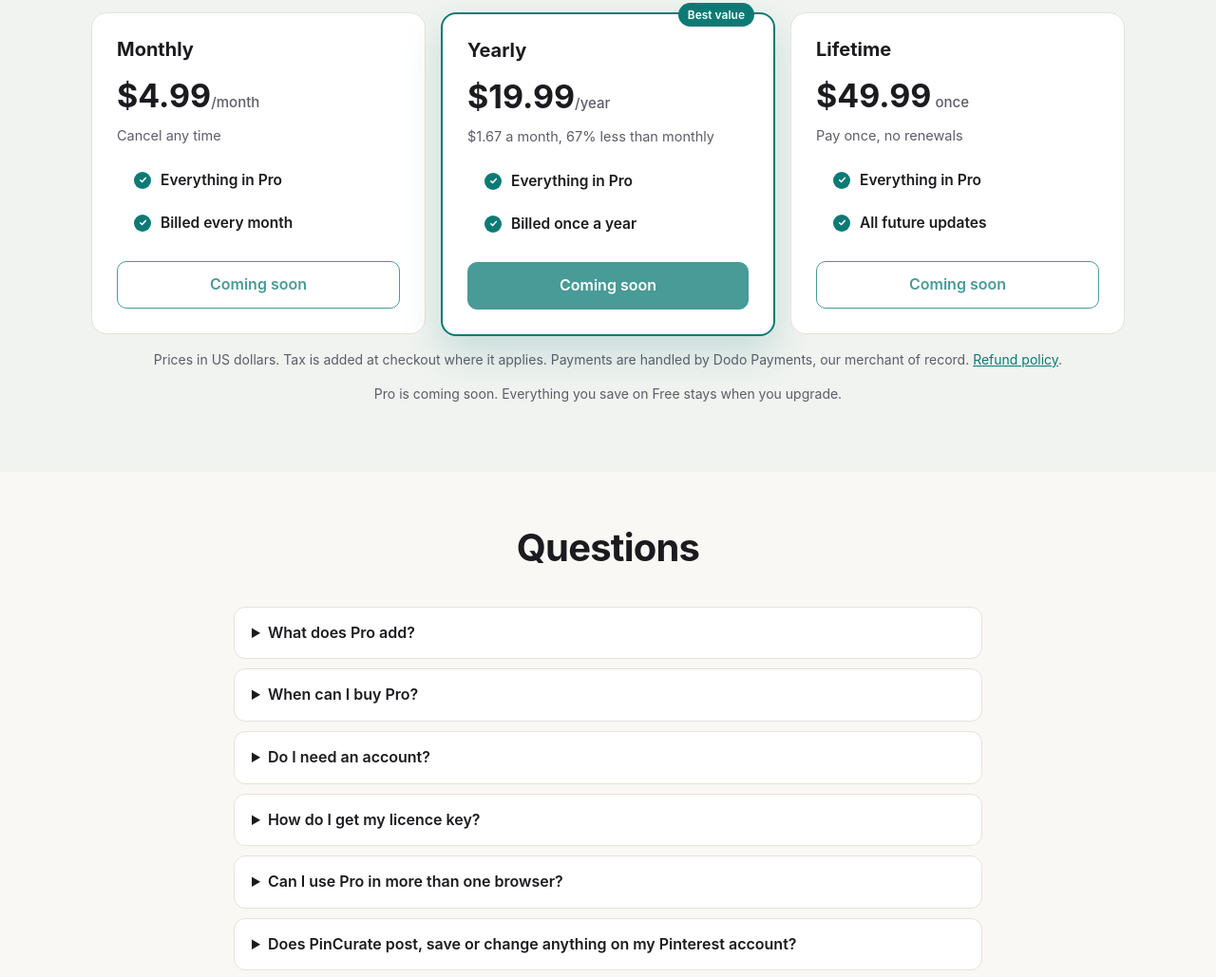
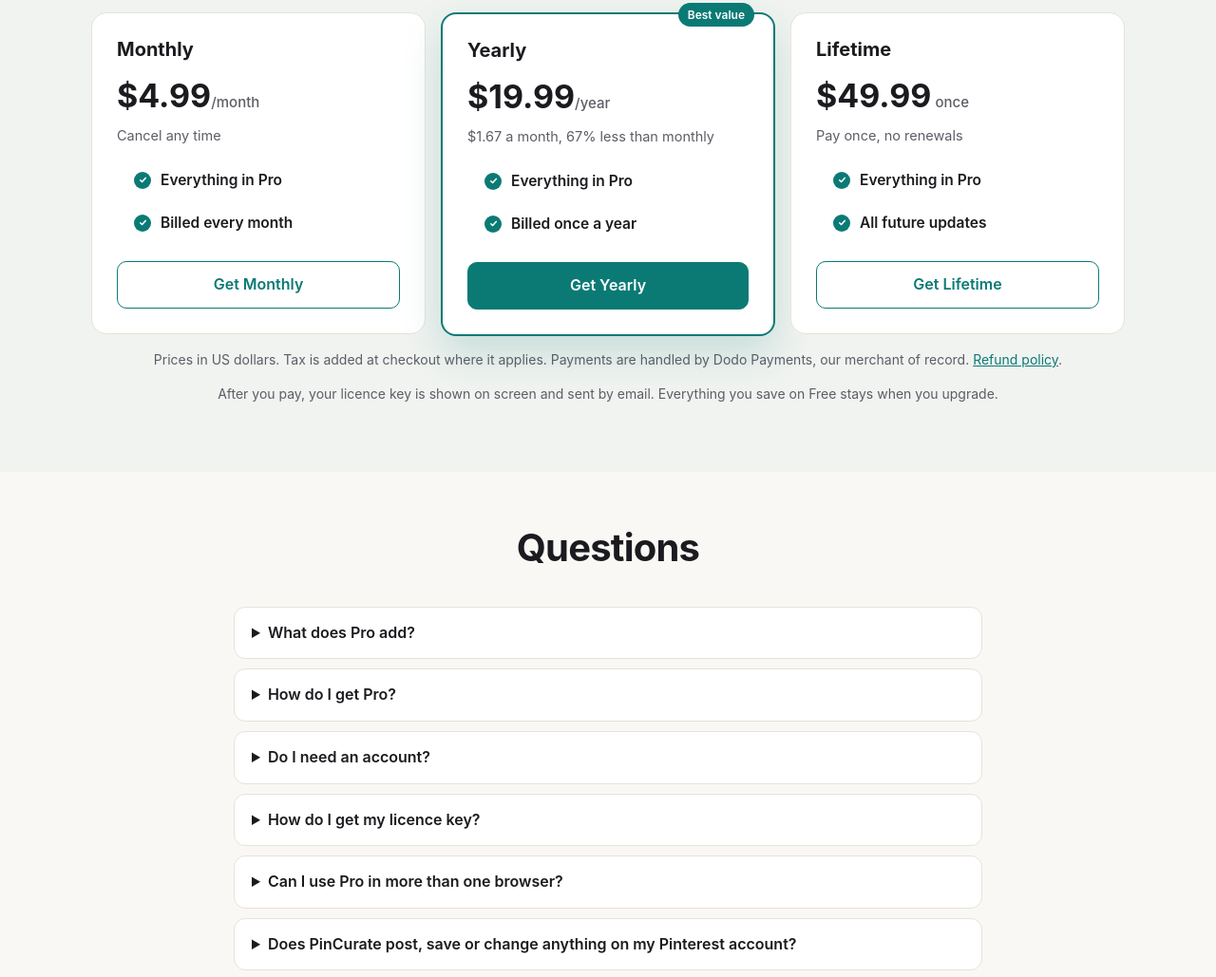
Before and after one commit to un1va/pincurate-site, a plain HTML site: page index.html in a window 1280 px wide. Shown: the part 6630-7659 px from the top of the page at 95% size. Drawn offline with Linux system fonts and the light colour scheme.

Commit message:
Pricing: Pro buttons open the live Dodo checkouts; drop coming soon text
Co-Authored-By: Claude Opus 5.5 <noreply@anthropic.com>

```diff
--- a/index.html
+++ b/index.html
@@ -39,7 +39,7 @@
     "@type": "FAQPage",
     "mainEntity": [
       { "@type": "Question", "name": "What does PinCurate Pro add?", "acceptedAnswer": { "@type": "Answer", "text": "Pro shows how pins change over time. You can watch pins, boards and searches and PinCurate records their saves about once an hour while you browse. You get a growth chart, the fastest rising pins, your rank in watched searches on every visit, a weekly summary of what moved, and the competitors and keyword gaps across your searches. Pro also removes the free limits: every row in the full view, all filters, full CSV export, pins kept up to 90 days and up to 10 of your own sites." } },
-      { "@type": "Question", "name": "How much does PinCurate Pro cost?", "acceptedAnswer": { "@type": "Answer", "text": "$4.99 a month, $19.99 a year, or $49.99 once for Lifetime. Prices are in US dollars; tax is added at checkout where it applies. Pro is coming soon." } },
+      { "@type": "Question", "name": "How much does PinCurate Pro cost?", "acceptedAnswer": { "@type": "Answer", "text": "$4.99 a month, $19.99 a year, or $49.99 once for Lifetime. Prices are in US dollars; tax is added at checkout where it applies." } },
       { "@type": "Question", "name": "How do I get my licence key?", "acceptedAnswer": { "@type": "Answer", "text": "Right after you pay, the thank-you page shows your key, and Dodo Payments emails it to you as well. Paste it in PinCurate's settings under PinCurate Pro and click Apply." } },
       { "@type": "Question", "name": "Can I use Pro in more than one browser?", "acceptedAnswer": { "@type": "Answer", "text": "Yes. One key works in up to 3 browsers. To move it, click Remove key in the settings of the old browser first." } },
       { "@type": "Question", "name": "Do I need an account?", "acceptedAnswer": { "@type": "Answer", "text": "No. PinCurate has no account or sign-in. Pro is unlocked with a licence key that you paste into the extension's settings." } },
@@ -248,7 +248,7 @@
             <div class="price">$4.99<small>/month</small></div>
             <p class="plan-sub">Cancel any time</p>
             <ul class="ticks"><li>Everything in Pro</li><li>Billed every month</li></ul>
-            <span class="btn ghost soon" aria-disabled="true">Coming soon</span>
+            <a class="btn ghost" href="https://checkout.dodopayments.com/buy/pdt_0NsmWvQBEldN6gdcdwa9f?quantity=1&amp;redirect_url=https%3A%2F%2Fun1va.github.io%2Fpincurate-site%2Fthanks.html" rel="noopener">Get Monthly</a>
           </div>
           <div class="plan best">
             <span class="ribbon">Best value</span>
@@ -256,18 +256,18 @@
             <div class="price">$19.99<small>/year</small></div>
             <p class="plan-sub">$1.67 a month, 67% less than monthly</p>
             <ul class="ticks"><li>Everything in Pro</li><li>Billed once a year</li></ul>
-            <span class="btn soon" aria-disabled="true">Coming soon</span>
+            <a class="btn" href="https://checkout.dodopayments.com/buy/pdt_0NsmXXUZk5GZcd5uYXs3G?quantity=1&amp;redirect_url=https%3A%2F%2Fun1va.github.io%2Fpincurate-site%2Fthanks.html" rel="noopener">Get Yearly</a>
           </div>
           <div class="plan">
             <h3>Lifetime</h3>
             <div class="price">$49.99<small> once</small></div>
             <p class="plan-sub">Pay once, no renewals</p>
             <ul class="ticks"><li>Everything in Pro</li><li>All future updates</li></ul>
-            <span class="btn ghost soon" aria-disabled="true">Coming soon</span>
+            <a class="btn ghost" href="https://checkout.dodopayments.com/buy/pdt_0NsmWnFhJmRgot8m1449M?quantity=1&amp;redirect_url=https%3A%2F%2Fun1va.github.io%2Fpincurate-site%2Fthanks.html" rel="noopener">Get Lifetime</a>
           </div>
         </div>
         <p class="note center">Prices in US dollars. Tax is added at checkout where it applies. Payments are handled by Dodo Payments, our merchant of record. <a href="refund.html">Refund policy</a>.</p>
-        <p class="note center">Pro is coming soon. Everything you save on Free stays when you upgrade.</p>
+        <p class="note center">After you pay, your licence key is shown on screen and sent by email. Everything you save on Free stays when you upgrade.</p>
       </div>
     </section>
 
@@ -281,8 +281,8 @@
           <p>Pro shows how pins change over time: watch pins, boards and searches, see saves gained and the fastest risers, your rank in watched searches on every visit, a weekly summary of what moved, and the competitors and keyword gaps across your searches. It also removes the free limits: every row, all filters, full CSV export, pins kept up to 90 days and up to 10 of your own sites.</p>
         </details>
         <details>
-          <summary>When can I buy Pro?</summary>
-          <p>Pro is coming soon. The free version has everything on the free side of the table above, and nothing you save on Free is lost when you upgrade.</p>
+          <summary>How do I get Pro?</summary>
+          <p>Pick a plan above and pay on the Dodo Payments checkout page. Your licence key is shown on the next page and sent by email. Paste it in PinCurate, Settings, PinCurate Pro, and click Apply. Nothing you save on Free is lost when you upgrade.</p>
         </details>
         <details>
           <summary>Do I need an account?</summary>
```
